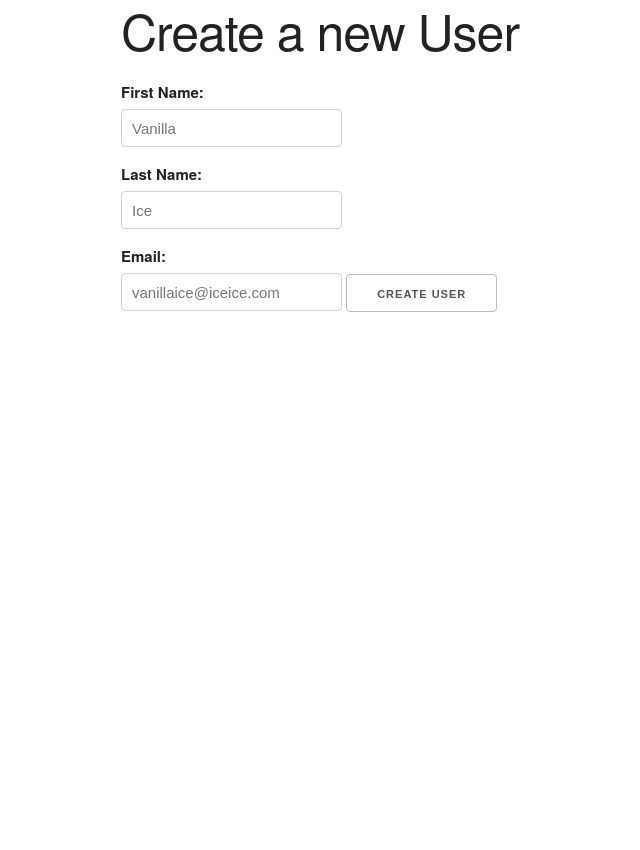
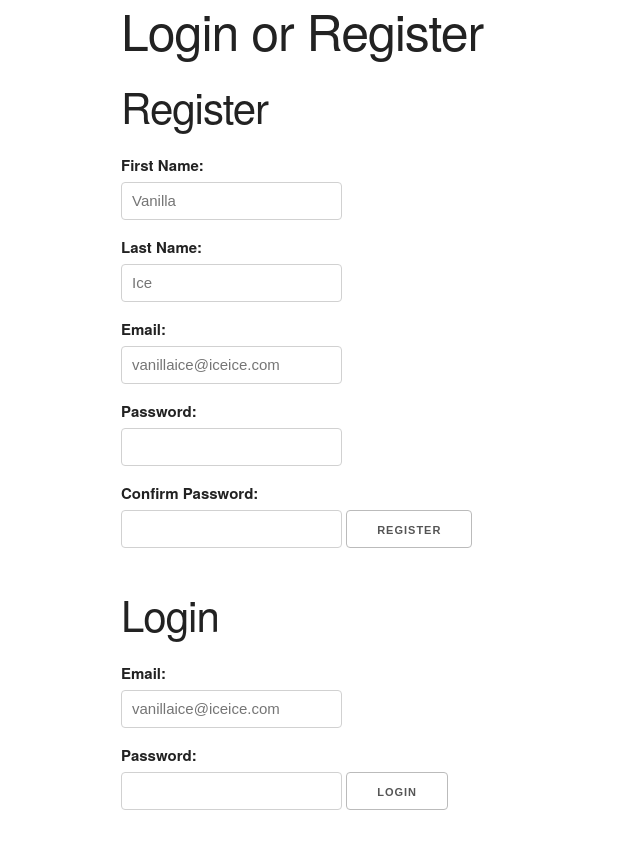
Before and after one commit to dojo-wes/remind_demo, a Flask app: page /new in a window 1280 px wide. Shown: the whole page, without its empty margins (39-679 px from the left). Before the commit the page ends 312 px from the top, so only its background shows below. Run offline with Flask 2, Linux system fonts and the light colour scheme.

Commit message:
added remind relationships and login/reg

```diff
--- a/server.py
+++ b/server.py
@@ -1,13 +1,21 @@
 from flask import Flask, render_template, redirect, session, request, flash
 from mysqconnection import MySQLConnector
+from flask_bcrypt import Bcrypt
+import re
 
 app = Flask(__name__)
+bcrypt = Bcrypt(app)
 
 app.secret_key = "a;dfksjladwfopahwefhjkl;"
 db = MySQLConnector(app, 'remind_demo')
 
+EMAIL_REGEX = re.compile(r'^[a-zA-Z0-9.+_-]+@[a-zA-Z0-9._-]+\.[a-zA-Z]+$')
+
 @app.route('/')
 def index():
+  if 'user_id' not in session:
+    return redirect('/new')
+
   query = 'SELECT * FROM users'
   users_list = db.query_db(query)
   return render_template('index.html', users=users_list)
@@ -23,21 +31,42 @@ def create():
   if len(request.form['last_name']) < 3:
     flash('Last name must be at least 3 characters')
     errors = True
-  if len(request.form['email']) < 3:
-    flash('Email must be at least 3 characters')
+  if not EMAIL_REGEX.match(request.form['email']):
+    flash('Email must be valid')
+    errors = True
+  # validate that password is at least 8 chars
+  if len(request.form['password']) < 8:
+    flash('Password must be at least 8 characters long')
+    errors = True
+  # validate that password and confirm match
+  if request.form['password'] != request.form['confirm']:
+    flash('Confirm password must match password')
     errors = True
 
   if errors == True:
     return redirect('/new')
   else:
-    # MAKE SURE EMAIL IS UNIQUE
-    insert_query = "INSERT INTO users (first_name, last_name, email, created_at, updated_at) VALUES(:first_name, :last_name, :email, NOW(), NOW())"
+    # validate that email does not already exist in db
+    email_query = 'SELECT id, email FROM users WHERE email=:email'
+    email_data = {
+      'email': request.form['email']
+    }
+    result = db.query_db(email_query, email_data)
+    if len(result) > 0:
+      flash('Email already exists')
+      return redirect('/new')
+
+    # hash and add password to query
+    pw_hash = bcrypt.generate_password_hash(request.form['password'])
+    insert_query = "INSERT INTO users (first_name, last_name, email, password, created_at, updated_at) VALUES(:first_name, :last_name, :email, :password, NOW(), NOW())"
     form_data = {
       "first_name": request.form['first_name'],
       "last_name": request.form['last_name'],
-      "email": request.form['email']
+      "email": request.form['email'],
+      "password": pw_hash
     }
-    db.query_db(insert_query, form_data)
+    user_id = db.query_db(insert_query, form_data)
+    session['user_id'] = user_id
   return redirect('/')
 
 @app.route('/<user_id>/update', methods=["POST"])
@@ -59,6 +88,15 @@ def update(user_id):
     return redirect('/new')
   else:
     # MAKE SURE EMAIL IS UNIQUE
+    email_query = 'SELECT id, email FROM users WHERE email=:email'
+    email_data = {
+      'email': request.form['email']
+    }
+    result = db.query_db(email_query, email_data)
+    if len(result) > 0:
+      flash('Email already exists')
+      return redirect('/new')
+
     insert_query = "UPDATE users SET first_name=:first_name, last_name=:last_name, email=:email, updated_at=NOW() WHERE id=:user_id"
     form_data = {
       "first_name": request.form['first_name'],
@@ -77,7 +115,8 @@ def destroy(user_id):
     "user_id": user_id
   }
   db.query_db(delete_query, data)
-  return redirect('/')
+  session.clear()
+  return redirect('/new')
 
 @app.route('/new')
 def new():
@@ -101,7 +140,62 @@ def show(user_id):
   }
   users_list = db.query_db(user_query, data)
   user = users_list[0]
-  return render_template('show.html', user=user)
+
+  reminder_query = 'SELECT * FROM reminders WHERE creator_id=:user_id'
+  reminders = db.query_db(reminder_query, data)
+
+  return render_template('show.html', user=user, reminder_list=reminders)
+
+@app.route('/logout')
+def logout():
+  session.clear()
+  return redirect('/new')
+
+@app.route('/login', methods=['POST'])
+def login():
+  email_query = 'SELECT * FROM users WHERE email=:email'
+  email_data = {
+    'email': request.form['email']
+  }
+  result = db.query_db(email_query, email_data)
+
+  if len(result) == 0:
+    flash('Email or password incorrect')
+    return redirect('/new')
+
+  user = result[0]
+  if bcrypt.check_password_hash(user['password'], request.form['password']) == False:
+    flash('Email or password incorrect')
+    return redirect('/new')
+
+  session['user_id'] = user['id']
+  return redirect('/')
+
+@app.route('/remind_new')
+def remind_new():
+  return render_template('remind_new.html')
+
+@app.route('/remind_create', methods=['POST'])
+def remind_create():
+  if not 'user_id' in session:
+    return redirect('/new')
+
+  errors = False
+
+  if len(request.form['content']) < 3:
+    flash('Reminder must be at least 3 characters')
+    errors = True
+
+  if errors:
+    return redirect('/remind_new')
+
+  reminder_query = 'INSERT INTO reminders (content, remind_on_date, created_at, updated_at, creator_id) VALUES (:content, NOW(), NOW(), NOW(), :current_user_id)'
+  reminder_data = {
+    'content': request.form['content'],
+    'current_user_id': session['user_id']
+  }
+  db.query_db(reminder_query, reminder_data)
+  return redirect('/')
 
 @app.route('/cheat-sheet')
 def cheat_sheet():
--- a/templates/new.html
+++ b/templates/new.html
@@ -12,7 +12,7 @@
 </head>
 <body>
   <div class="container">
-    <h1>Create a new User</h1>
+    <h1>Login or Register</h1>
     {% with messages = get_flashed_messages() %}
       {% if messages %}
         <ul class=flashes>
@@ -22,6 +22,8 @@
         </ul>
       {% endif %}
     {% endwith %}
+    <div class="form-container">
+      <h2>Register</h2>
       <form action="/create" method="post">
         <label for="first_name">First Name:</label>
         <input type="text" name="first_name" placeholder="Vanilla">
@@ -29,8 +31,23 @@
         <input type="text" name="last_name" placeholder="Ice">
         <label for="email">Email:</label>
         <input type="text" name="email" placeholder="vanillaice@iceice.com">
-      <input type="submit" value="Create User">
+        <label for="password">Password:</label>
+        <input type="password" name="password">
+        <label for="confirm">Confirm Password:</label>
+        <input type="password" name="confirm">
+        <input type="submit" value="Register">
       </form>
+    </div>
+    <div class="form-container">
+      <h2>Login</h2>
+      <form action="/login" method='post'>
+        <label for="email">Email:</label>
+        <input type="text" name="email" placeholder="vanillaice@iceice.com">
+        <label for="password">Password:</label>
+        <input type="password" name="password">
+        <input type="submit" value="Login">
+      </form>
+    </div>
   </div>
 </body>
 </html>
--- a/templates/show.html
+++ b/templates/show.html
@@ -33,6 +33,12 @@
         </tr>
       </tbody>
     </table>
+    <h2>Reminders</h2>
+    <ul>
+      {% for reminder in reminder_list %}
+        <li>{{ reminder['content'] }}</li>
+      {% endfor %}
+    </ul>
   </div>
 </body>
 </html>
```
Also changed, not shown: templates/index.html (+10 -5 lines), templates/remind_new.html (added, +31 -0 lines). Lines whose indentation alone changed are shown as unchanged.
